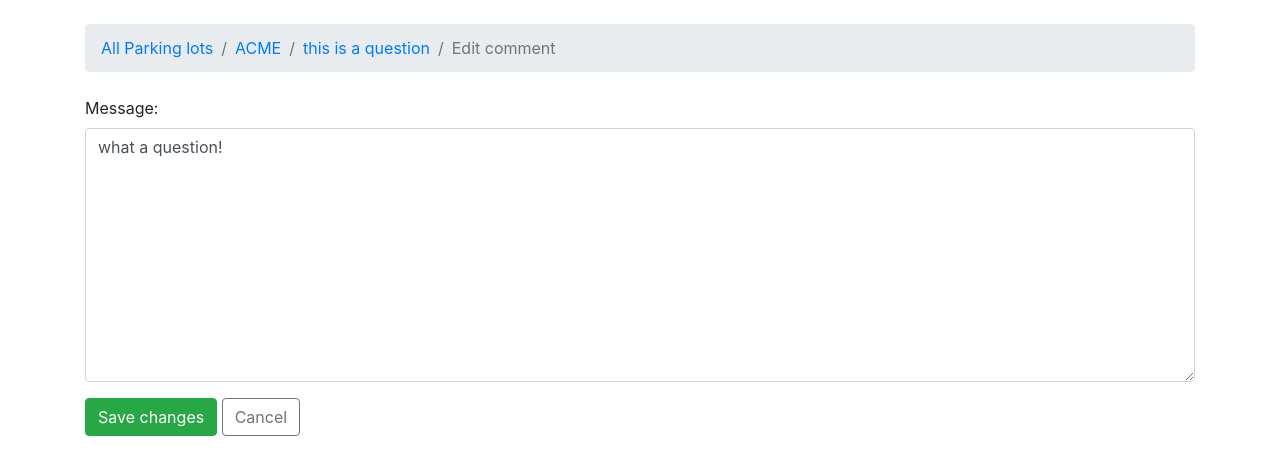
After one commit to kiwidamien/ParkingLot, a Django app: page /lots/1/questions/1/comments/2/edit/ in a window 1280 px wide. The commit adds this page. Shown: the top 475 px of the page. Run offline with Django 3.2, Linux system fonts and the light colour scheme; data comes from the database, SQL or seed files in the repository; both versions use the stored data as it was after the commit; some libraries are stand-ins or nearby versions.

Commit message:
have replys and edits working

```diff
--- a/ParkingLot/urls.py
+++ b/ParkingLot/urls.py
@@ -26,6 +26,8 @@ urlpatterns = [
     path('lots/<slug:lot_id>/new/', views.new_question, name='new_question'),
     path('lots/<slug:lot_id>/questions/<int:question_pk>/',
          views.question_comments, name='question_comments'),
-    path('lots/<slug:lot_id>/questions/<int:question_pk>/post_comment',
+    path('lots/<slug:lot_id>/questions/<int:question_pk>/post_comment/',
          views.post_comment, name='post_comment'),
+    path('lots/<slug:lot_id>/questions/<int:question_pk>/comments/<int:post_pk>/edit/',
+         views.PostUpdateView.as_view(), name='edit_comment')
 ]
--- a/lot/views.py
+++ b/lot/views.py
@@ -1,7 +1,8 @@
 from django.contrib.auth.models import User
 from django.db.models import Count
 from django.shortcuts import render, redirect, get_object_or_404
-from django.views.generic import CreateView, ListView
+from django.views.generic import CreateView, ListView, UpdateView
+from django.utils import timezone
 from .forms import NewQuestionForm, PostForm
 from .models import Lot, Question, Post
 
@@ -69,7 +70,7 @@ def question_comments(request, lot_id, question_pk):
 
 def post_comment(request, lot_id, question_pk):
     question = get_object_or_404(Question, lot__slug=lot_id, pk=question_pk)
-    user = User.ojbects.first()
+    user = User.objects.first()
 
     if request.method == 'POST':
         form = PostForm(request.POST)
@@ -84,3 +85,19 @@ def post_comment(request, lot_id, question_pk):
         form = PostForm()
     return render(request, 'post_comment.html', {'question': question, 'form':
                                                  form})
+
+
+class PostUpdateView(UpdateView):
+    model = Post
+    fields = ('message', )
+    template_name = 'edit_comment.html'
+    pk_url_kwarg = 'post_pk'
+    context_object_name = 'post'
+
+    def form_valid(self, form):
+        post = form.save(commit=False)
+        post.updated_by = self.request.user
+        post.updated_at = timezone.now()
+        post.save()
+        return redirect('question_comments', lot_id=post.question.lot.slug,
+                        question_pk=post.question.pk)
--- a/templates/comments_on_question.html
+++ b/templates/comments_on_question.html
@@ -12,7 +12,7 @@
 
 {% block content %}
   <div class='mb-4'>
-    <a href="#" class="btn btn-primary" role="button">Reply</a>
+      <a href="{% url 'post_comment' question.lot.slug question.pk %}" class="btn btn-primary" role="button">Reply</a>
   </div>
 
   {% for post in question.posts.all %}
@@ -40,7 +40,8 @@
             {{ post.message }}
             <!-- We will want a conditional here eventually -->
             <div class="mt-3">
-              <a href="#" class="btn btn-primary btn-sm" role="button">Edit</a>
+                <a href="{% url 'edit_comment' post.question.lot.slug post.question.pk post.pk %}"
+                    class="btn btn-primary btn-sm" role="button">Edit</a>
             </div>
             <!-- The conditional will end here -->
           </div>
--- /dev/null
+++ b/templates/edit_comment.html
@@ -0,0 +1,20 @@
+{% extends 'base.html' %}
+
+{% block title %}Edit comment {% endblock %}
+
+{% block breadcrumb %}
+  <li class='breadcrumb-item'><a href="{% url 'list_lots' %}">All Parking lots</a></li>
+  <li class='breadcrumb-item'><a href="{% url 'list_questions' post.question.lot.slug %}">{{ post.question.lot.group_name }} </a></li>
+  <li class='breadcrumb-item'><a href="{% url 'question_comments' post.question.lot.slug post.question.pk %}">{{ post.question.subject }}</a></li>
+  <li class='breadcrumb-item active'>Edit comment</li>
+{% endblock %}
+
+{% block content %}
+  <form method="post" class="mb-4" novalidate>
+    {% csrf_token %}
+    {% include 'includes/form.html' %}
+    <button type="submit" class="btn btn-success">Save changes</button>
+    <a href="{% url 'question_comments' post.question.lot.slug post.question.pk %}"
+      class = "btn btn-outline-secondary" role="button">Cancel</a>
+  </form>
+{% endblock %}
```
Also changed, not shown: lot/tests/test_make_comment_on_question.py (+22 -1 lines), db.sqlite3.
